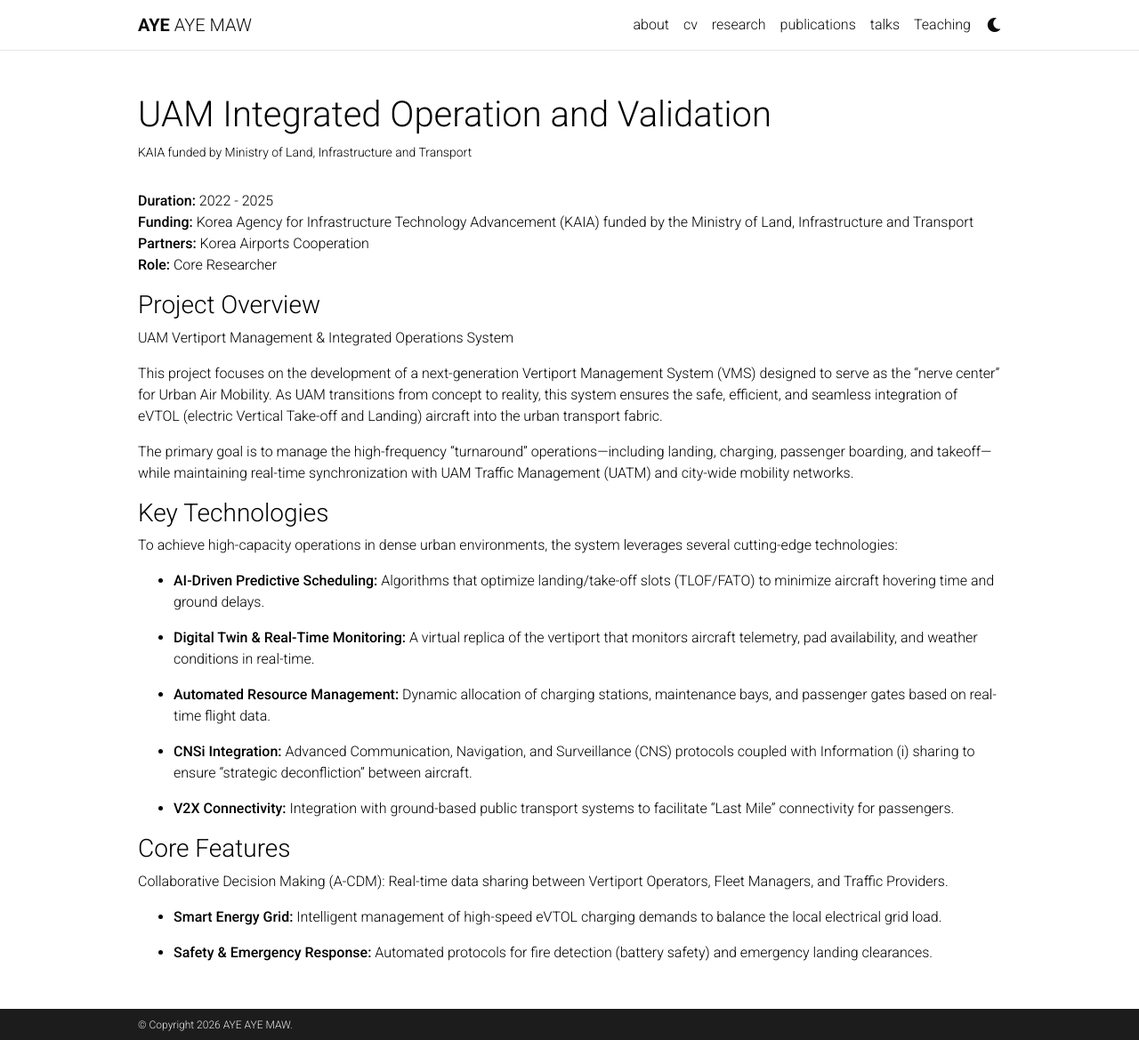
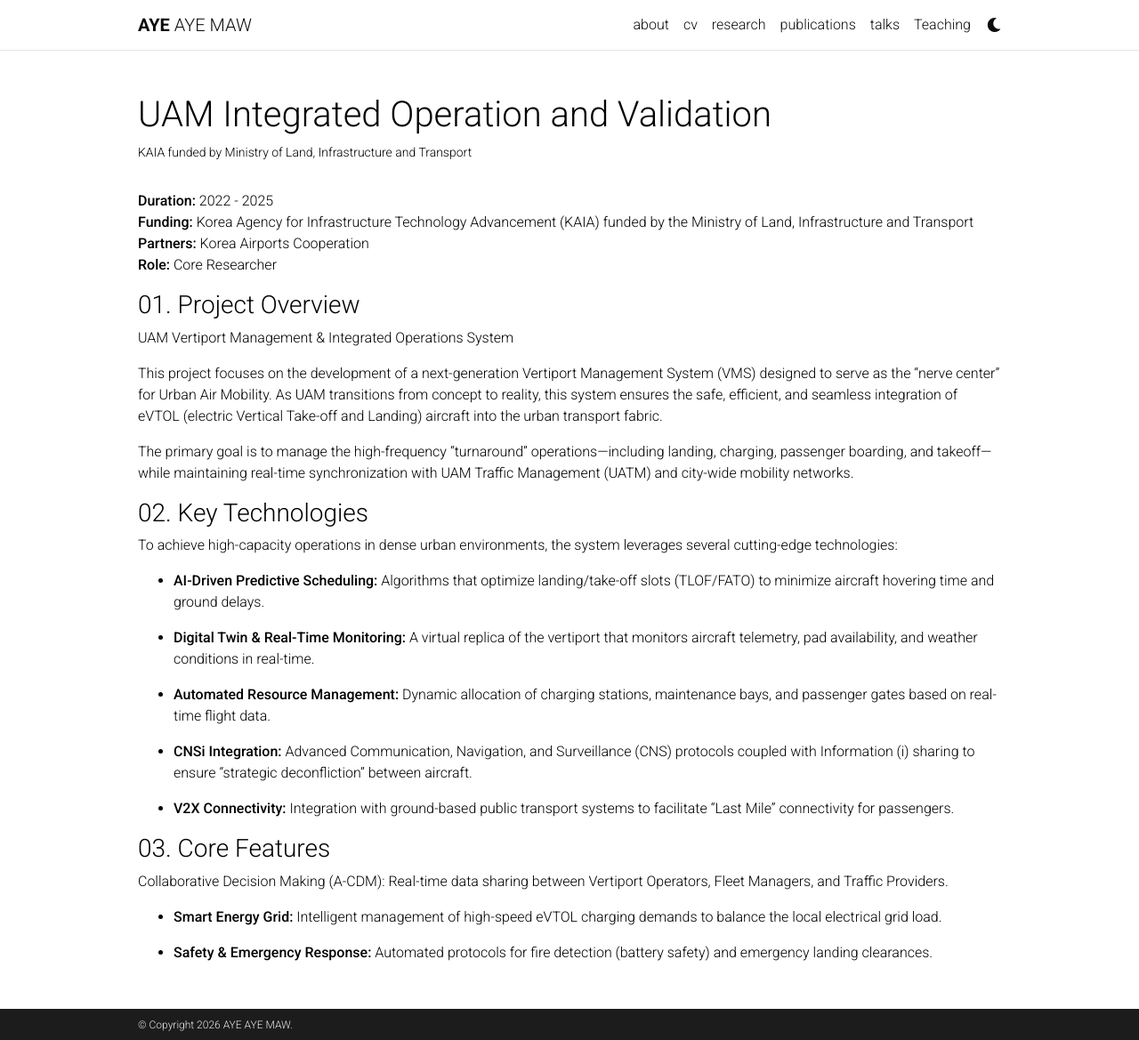
Before and after one commit to miayemaw/miayemaw.github.io, a Jekyll site: the page built from _projects/4_project.md, in a window 1280 px wide and 1169 px high. Shown: the whole window at 89% size. Built offline with Jekyll 4.4.1, drawn with Linux system fonts in a browser that asks for light colours; comment, search, counter and statistics services are not loaded; a style sheet for code colours, icons or effects is not loaded.

Commit message:
Project 5  updated

```diff
--- a/_projects/4_project.md
+++ b/_projects/4_project.md
@@ -12,7 +12,7 @@ category: work
 **Partners:** Korea Airports Cooperation
 **Role:** Core Researcher
 
-### Project Overview
+### 01. Project Overview
 UAM Vertiport Management & Integrated Operations System
 
 This project focuses on the development of a next-generation Vertiport Management System (VMS) designed to serve as the "nerve center" for Urban Air Mobility. As UAM transitions from concept to reality, this system ensures the safe, efficient, and seamless integration of eVTOL (electric Vertical Take-off and Landing) aircraft into the urban transport fabric.
@@ -20,7 +20,7 @@ This project focuses on the development of a next-generation Vertiport Managemen
 The primary goal is to manage the high-frequency "turnaround" operations—including landing, charging, passenger boarding, and takeoff—while maintaining real-time synchronization with UAM Traffic Management (UATM) and city-wide mobility networks.
 
 
-### Key Technologies
+### 02. Key Technologies
 
 To achieve high-capacity operations in dense urban environments, the system leverages several cutting-edge technologies:
 
@@ -35,7 +35,7 @@ To achieve high-capacity operations in dense urban environments, the system leve
 * **V2X Connectivity:**  Integration with ground-based public transport systems to facilitate "Last Mile" connectivity for passengers.
 
 
-### Core Features
+### 03. Core Features
 
 Collaborative Decision Making (A-CDM): Real-time data sharing between Vertiport Operators, Fleet Managers, and Traffic Providers.
 
```
Also changed, not shown: _projects/2_project.md (+2 -2 lines), _projects/6_project.md (+2 -2 lines).
